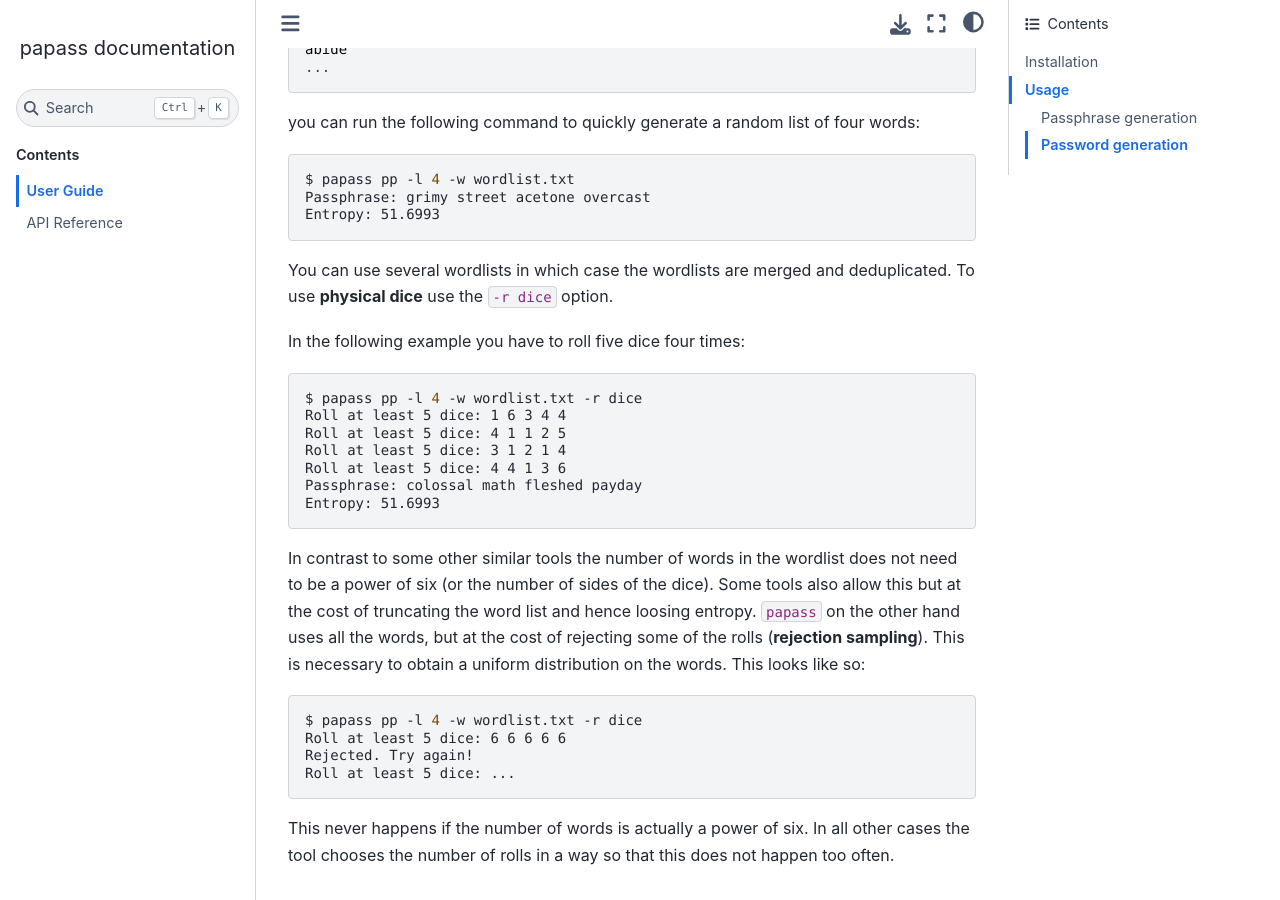
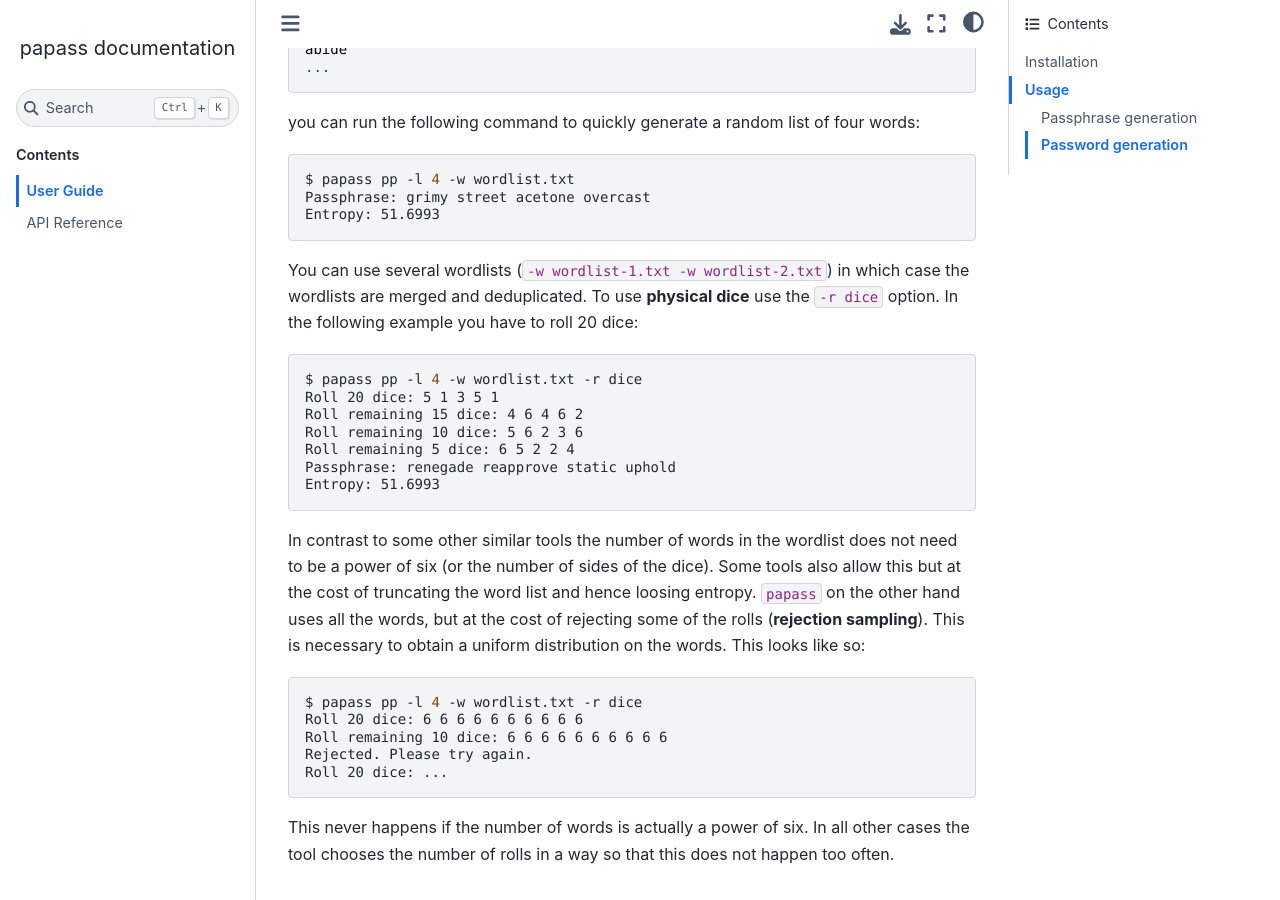
Before and after one commit to rainij/papass, a Sphinx documentation site: the page built from docs/source/usage_cli.md, in a window 1280 px wide and 900 px high, scrolled down 758 px. Built offline with Sphinx 7.4.7 and the Sphinx Book theme 1.1.4, drawn with Linux system fonts in a browser that asks for light colours; some of the changed text lies outside the part shown.

Commit message:
Update user guide

````diff
--- a/docs/source/usage_cli.md
+++ b/docs/source/usage_cli.md
@@ -41,18 +41,17 @@ Passphrase: grimy street acetone overcast
 Entropy: 51.6993
 ```
 
-You can use several wordlists in which case the wordlists are merged and deduplicated. To
-use **physical dice** use the ``-r dice`` option.
-
-In the following example you have to roll five dice four times:
+You can use several wordlists (`-w wordlist-1.txt -w wordlist-2.txt`) in which case the
+wordlists are merged and deduplicated. To use **physical dice** use the ``-r dice``
+option. In the following example you have to roll 20 dice:
 
 ```{code} console
 $ papass pp -l 4 -w wordlist.txt -r dice
-Roll at least 5 dice: 1 6 3 4 4
-Roll at least 5 dice: 4 1 1 2 5
-Roll at least 5 dice: 3 1 2 1 4
-Roll at least 5 dice: 4 4 1 3 6
-Passphrase: colossal math fleshed payday
+Roll 20 dice: 5 1 3 5 1
+Roll remaining 15 dice: 4 6 4 6 2
+Roll remaining 10 dice: 5 6 2 3 6
+Roll remaining 5 dice: 6 5 2 2 4
+Passphrase: renegade reapprove static uphold
 Entropy: 51.6993
 ```
 
@@ -65,9 +64,10 @@ like so:
 
 ```{code} console
 $ papass pp -l 4 -w wordlist.txt -r dice
-Roll at least 5 dice: 6 6 6 6 6
-Rejected. Try again!
-Roll at least 5 dice: ...
+Roll 20 dice: 6 6 6 6 6 6 6 6 6 6
+Roll remaining 10 dice: 6 6 6 6 6 6 6 6 6 6
+Rejected. Please try again.
+Roll 20 dice: ...
 ```
 
 This never happens if the number of words is actually a power of six. In all other cases
@@ -159,6 +159,17 @@ if you make your alphabet larger or use a bigger length.
 The above command uses the operating systems most secure random number generator. You can
 utilize physical dice with `-r dice`.
 
+```{code} console
+$ papass pw -l 20 -p letters,digits -i "@#" -e "0oO1l" -r dice
+Roll 50 dice: 4 1 6 1 1 5 4 6 2 3
+Roll remaining 40 dice: 5 2 4 5 1 2 3 3 2 1
+Roll remaining 30 dice: 6 5 3 6 3 5 6 3 2 5
+Roll remaining 20 dice: 4 1 5 5 2 4 4 4 2 5
+Roll remaining 10 dice: 3 1 6 2 6 1 1 4 1 2
+Password: wCYbzVgtKiqL7L5Jxxzk
+Entropy: 117.653
+```
+
 To see what `-p` accepts use
 
 ```{code} console
````
Also changed, not shown: other parts of docs/source/usage_cli.md (+2 -2 lines).
